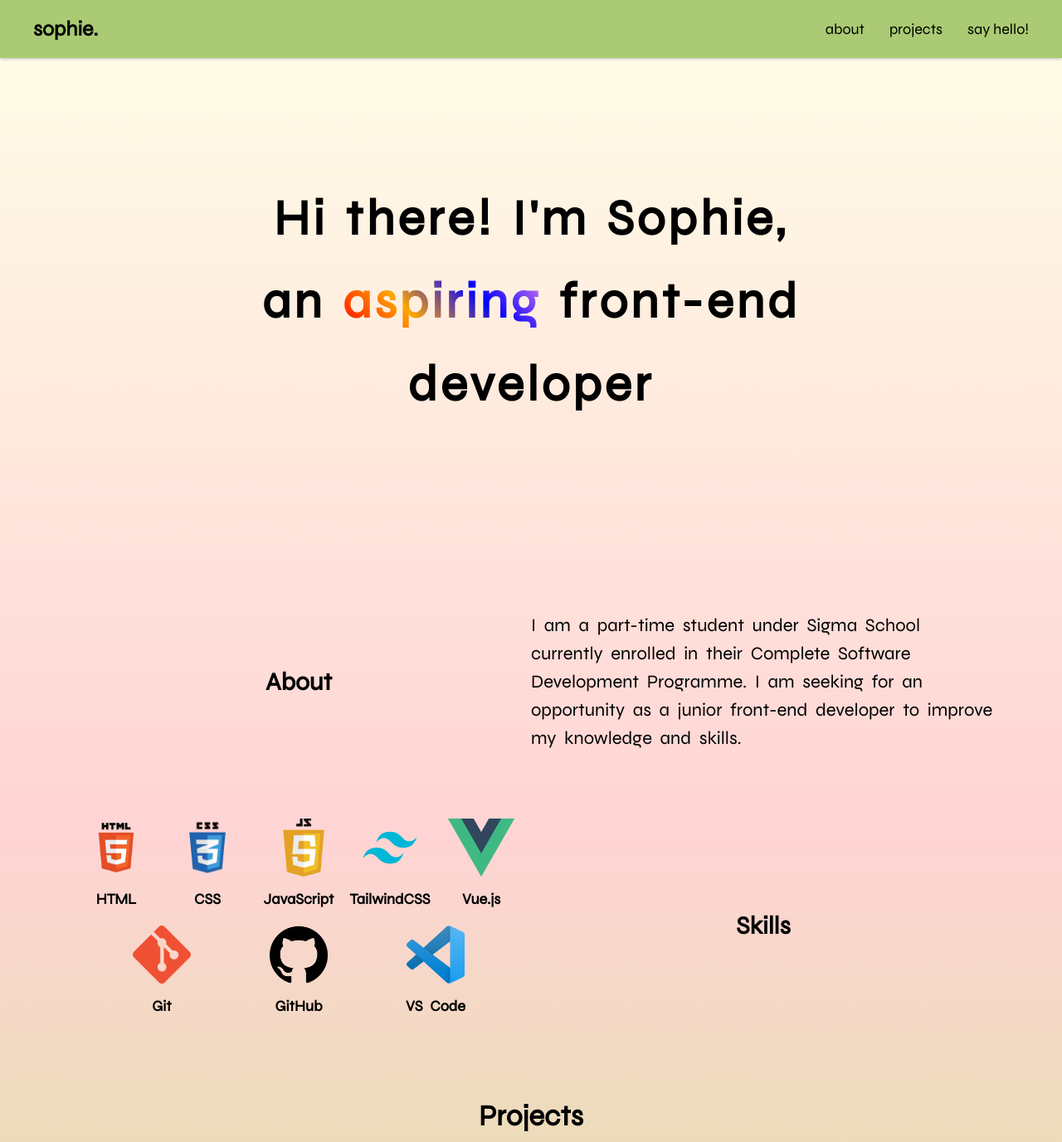
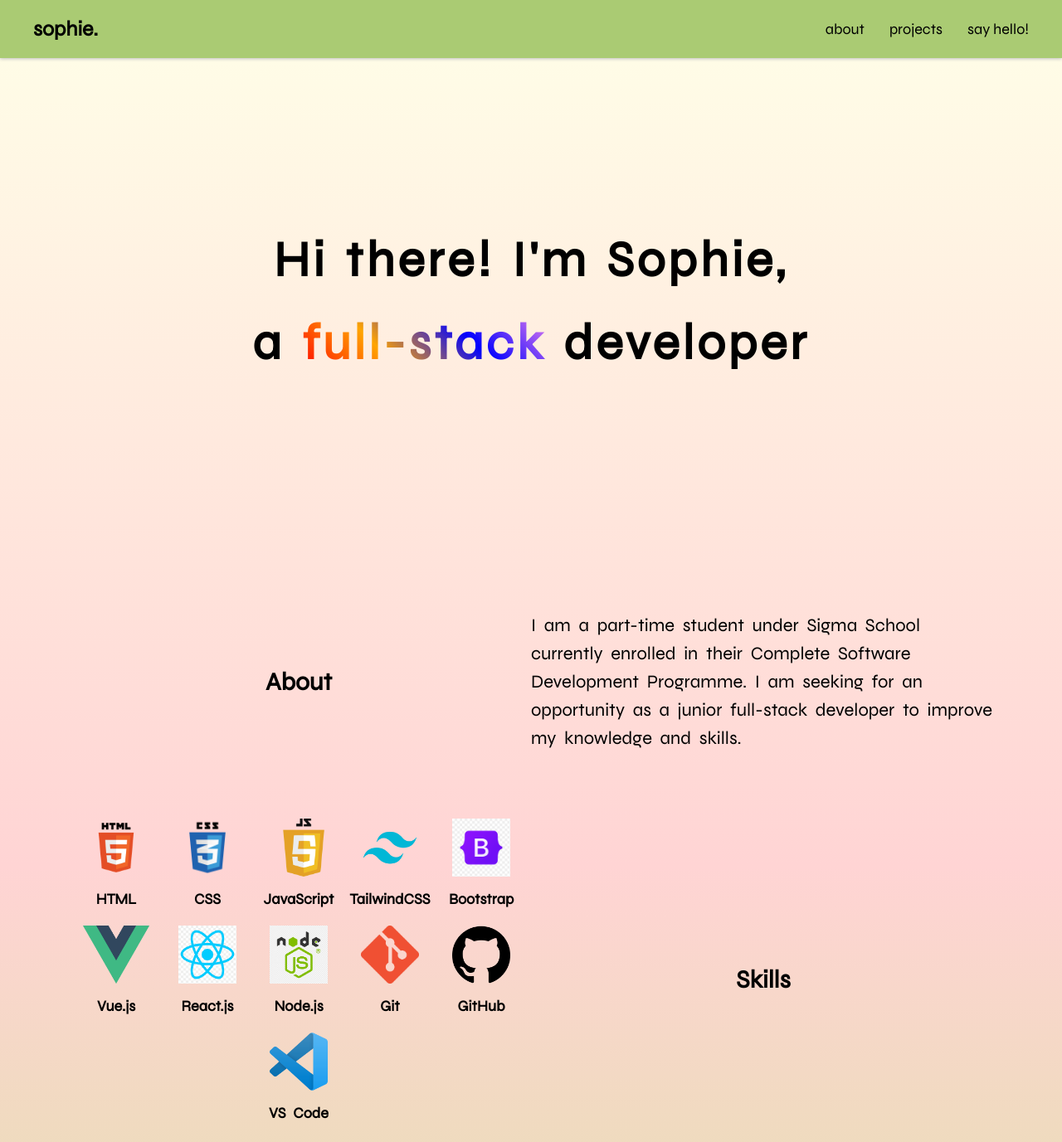
Before and after one commit to sophjvlia/Portfolio-Website, a website: page index.html in a window 1280 px wide. Shown: the top 1377 px of the page at 83% size. Drawn offline with Linux system fonts and the light colour scheme.

Commit message:
Added tech stack logos

```diff
--- a/index.html
+++ b/index.html
@@ -29,7 +29,7 @@
         <!--Introduction-->
         <div class="intro-background">
             <div class="intro">
-                <h1>Hi there! I'm Sophie,<br>an <span class="intro-aspiring">aspiring</span> front-end developer</h1>
+                <h1>Hi there! I'm Sophie,<br>a <span class="intro-aspiring">full-stack</span> developer</h1>
             </div>
         </div>
 
@@ -41,7 +41,7 @@
 
                     <div>I am a part-time student under Sigma School currently enrolled in their
                         Complete Software Development Programme. I am seeking for an
-                        opportunity as a junior front-end developer to improve my knowledge and skills.
+                        opportunity as a junior full-stack developer to improve my knowledge and skills.
                     </div>
                 </div>
 
@@ -68,8 +68,23 @@
                         </div>
 
                         <div>
+                            <img src="https://sophjvlia.github.io/Portfolio-Website/assets/bootstrap-logo.png" alt="">
+                            <p>Bootstrap</p>
+                        </div>
+
+                        <div>
                             <img src="https://sophjvlia.github.io/Portfolio-Website/assets/vuejs.png" alt="">
                             <p>Vue.js</p>
+                        </div>
+
+                        <div>
+                            <img src="https://sophjvlia.github.io/Portfolio-Website/assets/react-logo.png" alt="">
+                            <p>React.js</p>
+                        </div>
+
+                        <div>
+                            <img src="https://sophjvlia.github.io/Portfolio-Website/assets/nodejs-logo.png" alt="">
+                            <p>Node.js</p>
                         </div>
 
                         <div>
```
Also changed, not shown: assets/bootstrap-logo.png (added), assets/nodejs-logo.png (added), assets/react-logo.png (added).
